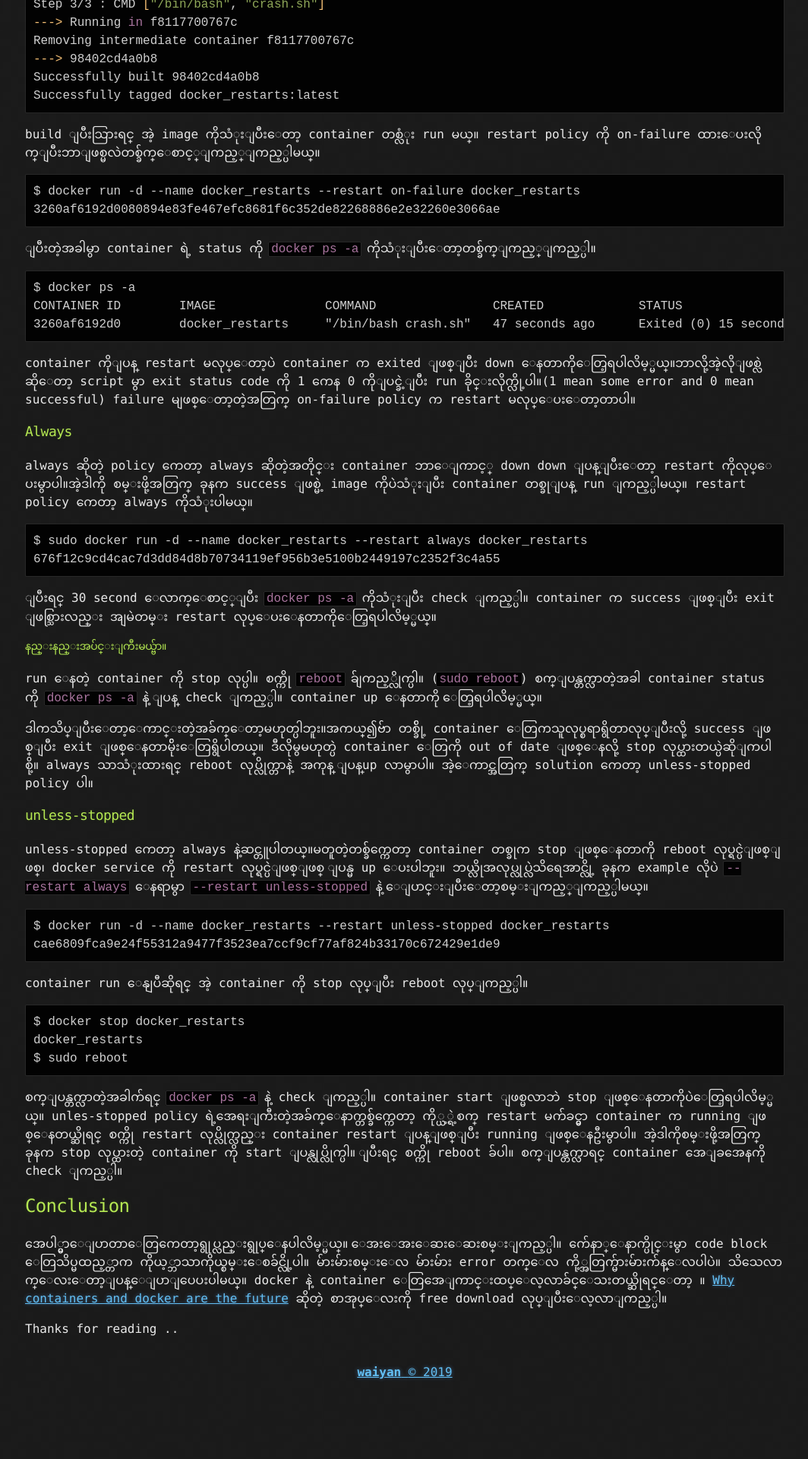
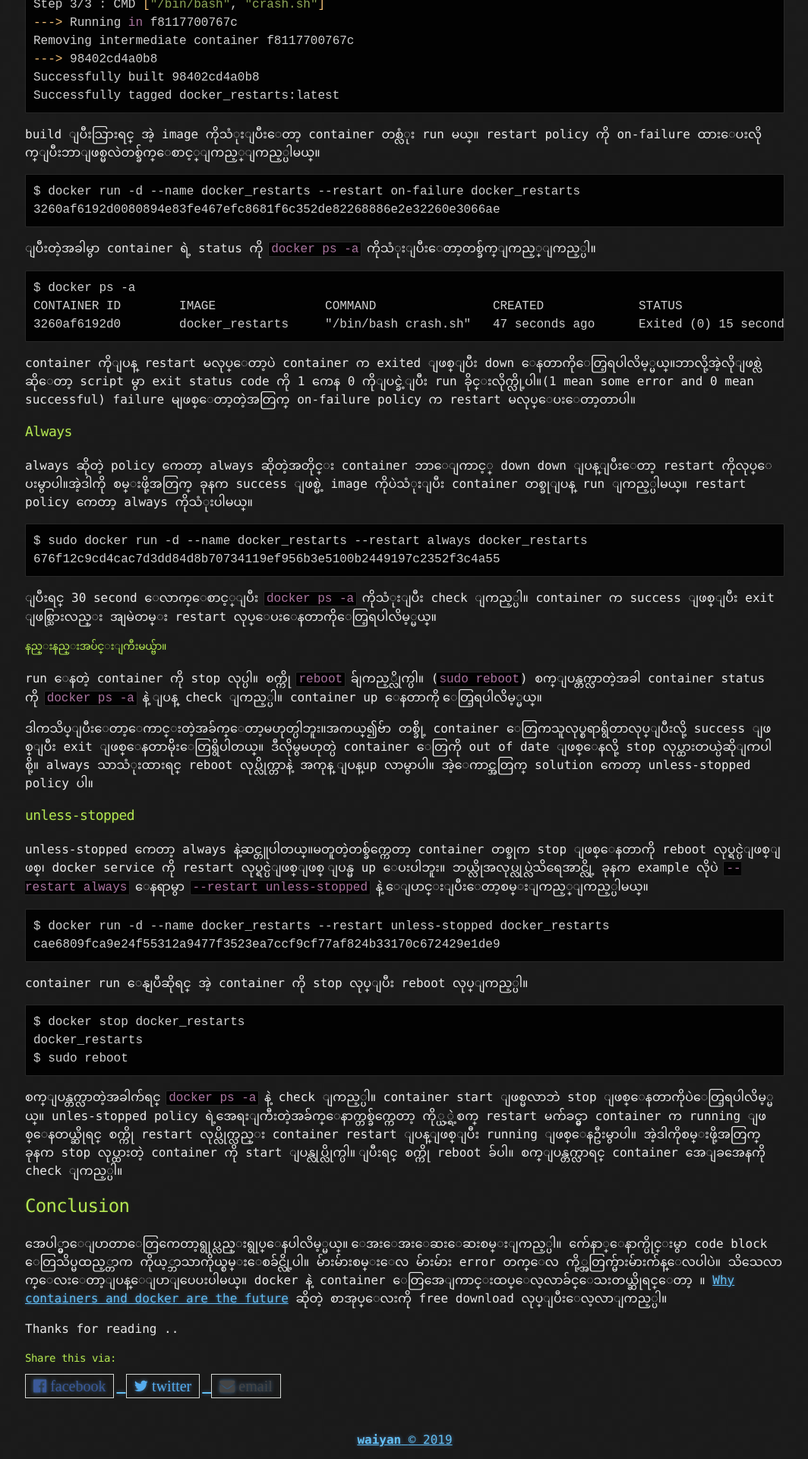
Before and after one commit to waiyanwinhtain/waiyanwinhtain.github.io, a Jekyll site: the page built from _posts/2019-07-15-Docker-Restart-Policy.md, in a window 1280 px wide. Shown: the part 3684-5604 px from the top of the page at 76% size, without its empty margins (107-1171 px from the left). Built offline with Jekyll 4.4.1, drawn with Linux system fonts in a browser that asks for light colours; before the commit the page ends 5515 px from its top, so only the background shows below that.

Commit message:
Add comment box and share buttons

```diff
--- a/_includes/head.html
+++ b/_includes/head.html
@@ -8,4 +8,5 @@
   <link rel="stylesheet" href="{{ "/css/main.css" | prepend: site.baseurl | replace: '//', '/' }}">
 
   <link href="/atom.xml" type="application/atom+xml" rel="alternate" title="ATOM Feed" /> {% seo %}
+  <script async src="https://just-comments.com/w.js"></script>
 </head>
--- /dev/null
+++ b/_includes/share-bar.html
@@ -0,0 +1,25 @@
+<link href="https://maxcdn.bootstrapcdn.com/font-awesome/4.7.0/css/font-awesome.min.css" rel="stylesheet">
+<div id="share-bar">
+
+    <h4>Share this via: </h4>
+
+    <div class="share-buttons">
+        <a  href="https://www.facebook.com/sharer/sharer.php?u={{ site.url }}{{ site.baseurl }}{{ page.url }}"
+            onclick="window.open(this.href, 'pop-up', 'left=20,top=20,width=500,height=500,toolbar=1,resizable=0'); return false;"
+            title="Share on Facebook" >
+            <i class="fa fa-facebook-official share-button"> facebook</i>
+        </a>
+
+	<a  href="https://twitter.com/intent/tweet?text={{ page.title }}&url={{ site.url }}{{ site.baseurl }}{{ page.url }}"
+            onclick="window.open(this.href, 'pop-up', 'left=20,top=20,width=500,height=500,toolbar=1,resizable=0'); return false;"
+            title="Share on Twitter" >
+            <i class="fa fa-twitter share-button"> twitter</i>
+        </a>
+
+	<a  href="mailto:?subject={{ page.title }}&amp;body=Check out this site {{ site.url }}{{ site.baseurl }}{{ page.url }}"
+            title="Share via Email" >
+            <i class="fa fa-envelope share-button"> email</i>
+        </a>
+    </div>
+
+</div>
--- a/_layouts/post.html
+++ b/_layouts/post.html
@@ -6,4 +6,6 @@ layout: default
   <h2>{{ page.title }}</h2>
   <time datetime="{{ page.date | date_to_xmlschema }}" class="by-line">{{ page.date | date_to_string }}</time>
   {{ content }}
+  {% include share-bar.html %}
+  <div class="just-comments" data-allowguests="true" data-apikey="d3019e0e-a008-470f-8e6c-93d3b41c7cba"></div>
 </article>
--- /dev/null
+++ b/_sass/_share-bar.scss
@@ -0,0 +1,51 @@
+/* Share Bar */
+#share-bar {
+    font-size: 20px;
+}
+
+/* Title */
+#share-bar h4 {
+    margin-bottom: 10px;
+    font-weight: 500;
+}
+
+/* All buttons */
+.share-buttons {
+}
+
+/* Each button */
+.share-button {
+    margin: 0px;
+    margin-bottom: 10px;
+    margin-right: 3px;
+    border: 1px solid #D3D6D2;
+    padding: 5px 10px 5px 10px;
+}
+.share-button:hover {
+    opacity: 1;
+    color: #ffffff;
+}
+
+/* Facebook button */
+.fa-facebook-official {
+    color: #3b5998;
+}
+.fa-facebook-official:hover {
+    background-color: #3b5998;
+}
+
+/* Twitter button */
+.fa-twitter {
+    color: #55acee;
+}
+.fa-twitter:hover {
+    background-color: #55acee;
+}
+
+/* Email button */
+.fa-envelope {
+    color: #444444;
+}
+.fa-envelope:hover {
+    background-color: #444444;
+}
--- a/css/main.scss
+++ b/css/main.scss
@@ -2,3 +2,5 @@
 #
 ---
 @import "base";
+
+@import "_share-bar";
```
Also changed, not shown: favicon.ico (added).
